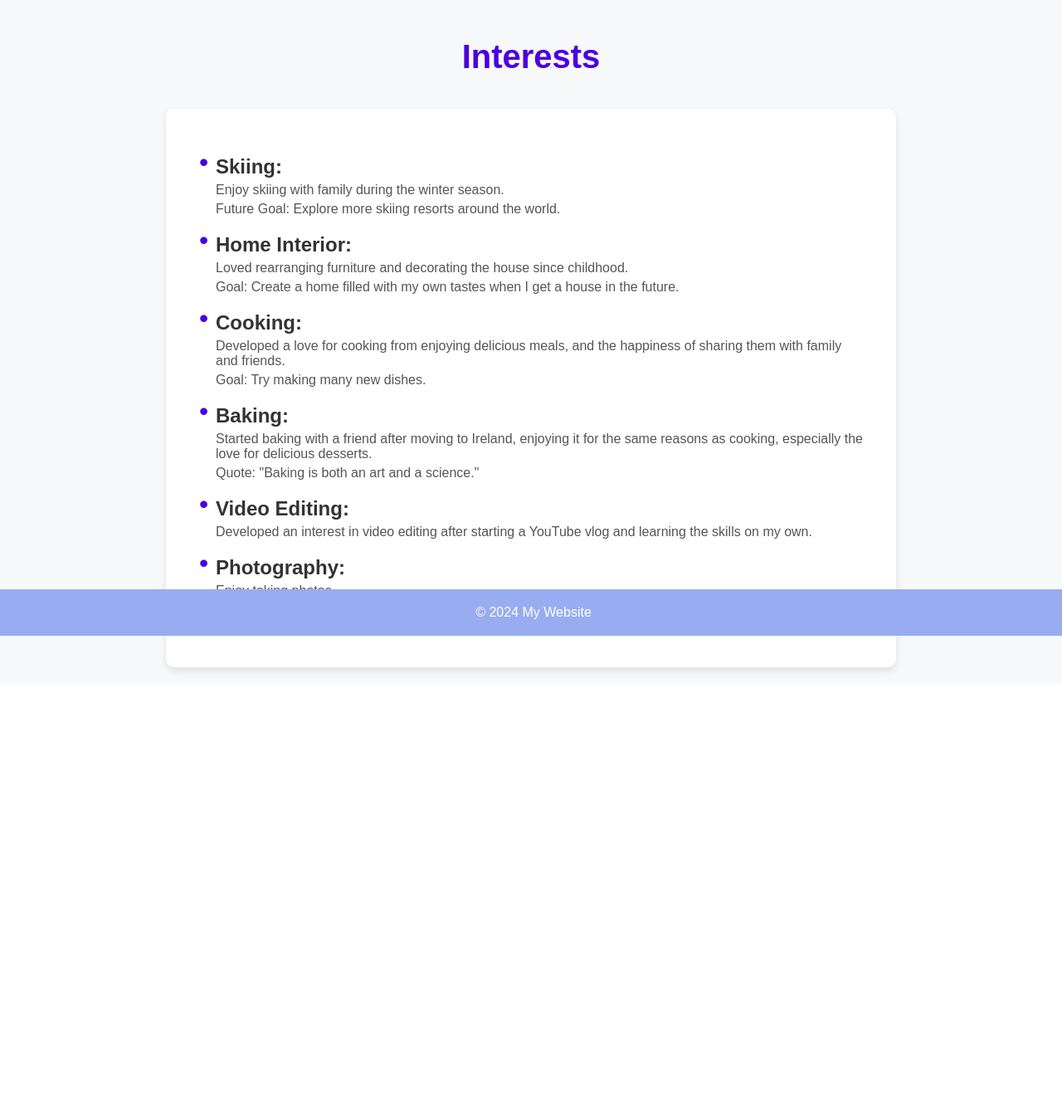
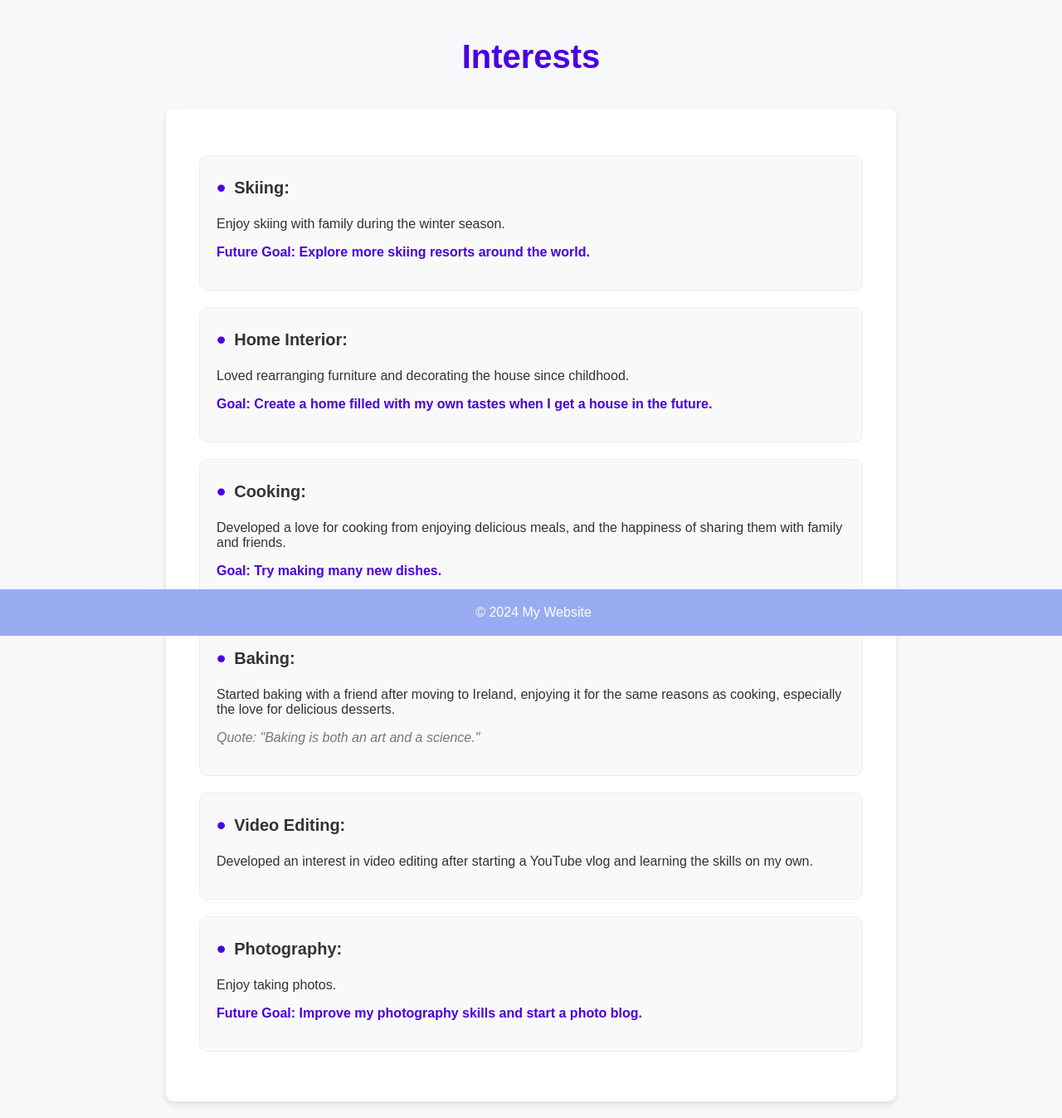
Before and after one commit to elisa6454/cloud-dev-assigment1, a Flask app: page /interests in a window 1280 px wide. Shown: the part 34-1381 px from the top of the page at 83% size. Before the commit the page ends 846 px from the top, so only its background shows below. Run offline with Flask 3, Linux system fonts and the light colour scheme.

Commit message:
edit interests page

```diff
--- a/static/css/interests.css
+++ b/static/css/interests.css
@@ -1,3 +1,7 @@
+body {
+  font-family: "Arial", sans-serif;
+}
+
 h1 {
   color: #4a00e0;
   margin-bottom: 40px;
@@ -5,11 +9,9 @@ h1 {
   text-align: center;
 }
 
-h2 {
-  color: #4a00e0;
-  margin-top: 40px;
-  font-size: 2rem;
-  text-align: left;
+p {
+  color: #333;
+  font-size: 1rem;
 }
 
 .interests {
@@ -23,37 +25,39 @@ h2 {
 }
 
 .interests ul {
-  list-style-type: none;
+  list-style: none;
   padding: 0;
 }
 
 .interests li {
   margin-bottom: 20px;
-  position: relative;
-  padding-left: 20px;
+  padding: 20px;
+  background: #f9f9f9;
+  border: 1px solid #eee;
+  border-radius: 10px;
+  transition: background 0.3s, transform 0.3s;
 }
 
-.interests li::before {
-  content: "•";
-  position: absolute;
-  left: 0;
+.interests li:hover {
+  background: #f1f1f1;
+  transform: translateY(-5px);
+}
+
+.interests .interest-title {
+  display: flex;
+  align-items: center;
+  margin-bottom: 10px;
+}
+
+.interests .bullet {
   color: #4a00e0;
   font-size: 2rem;
-  line-height: 1rem;
-  top: 0;
+  margin-right: 10px;
 }
 
 .interests strong {
-  display: block;
-  font-size: 1.5rem;
+  font-size: 1.25rem;
   color: #333;
-  margin-bottom: 5px;
-}
-
-.interests p {
-  margin: 5px 0;
-  font-size: 1rem;
-  color: #555;
 }
 
 .interests p.goal {
--- a/templates/interests.html
+++ b/templates/interests.html
@@ -11,47 +11,69 @@ styles %}
 <div class="interests">
   <ul>
     <li>
+      <div class="interest-title">
+        <span class="bullet">•</span>
         <strong>Skiing:</strong>
+      </div>
       <p>Enjoy skiing with family during the winter season.</p>
-      <p>Future Goal: Explore more skiing resorts around the world.</p>
+      <p class="goal">
+        Future Goal: Explore more skiing resorts around the world.
+      </p>
     </li>
     <li>
+      <div class="interest-title">
+        <span class="bullet">•</span>
         <strong>Home Interior:</strong>
+      </div>
       <p>
         Loved rearranging furniture and decorating the house since childhood.
       </p>
-      <p>
+      <p class="goal">
         Goal: Create a home filled with my own tastes when I get a house in the
         future.
       </p>
     </li>
     <li>
+      <div class="interest-title">
+        <span class="bullet">•</span>
         <strong>Cooking:</strong>
+      </div>
       <p>
         Developed a love for cooking from enjoying delicious meals, and the
         happiness of sharing them with family and friends.
       </p>
-      <p>Goal: Try making many new dishes.</p>
+      <p class="goal">Goal: Try making many new dishes.</p>
     </li>
     <li>
+      <div class="interest-title">
+        <span class="bullet">•</span>
         <strong>Baking:</strong>
+      </div>
       <p>
         Started baking with a friend after moving to Ireland, enjoying it for
         the same reasons as cooking, especially the love for delicious desserts.
       </p>
-      <p>Quote: "Baking is both an art and a science."</p>
+      <p class="quote">Quote: "Baking is both an art and a science."</p>
     </li>
     <li>
+      <div class="interest-title">
+        <span class="bullet">•</span>
         <strong>Video Editing:</strong>
+      </div>
       <p>
         Developed an interest in video editing after starting a YouTube vlog and
         learning the skills on my own.
       </p>
     </li>
     <li>
+      <div class="interest-title">
+        <span class="bullet">•</span>
         <strong>Photography:</strong>
+      </div>
       <p>Enjoy taking photos.</p>
-      <p>Future Goal: Improve my photography skills and start a photo blog.</p>
+      <p class="goal">
+        Future Goal: Improve my photography skills and start a photo blog.
+      </p>
     </li>
   </ul>
 </div>
```
Lines whose indentation alone changed are shown as unchanged.
